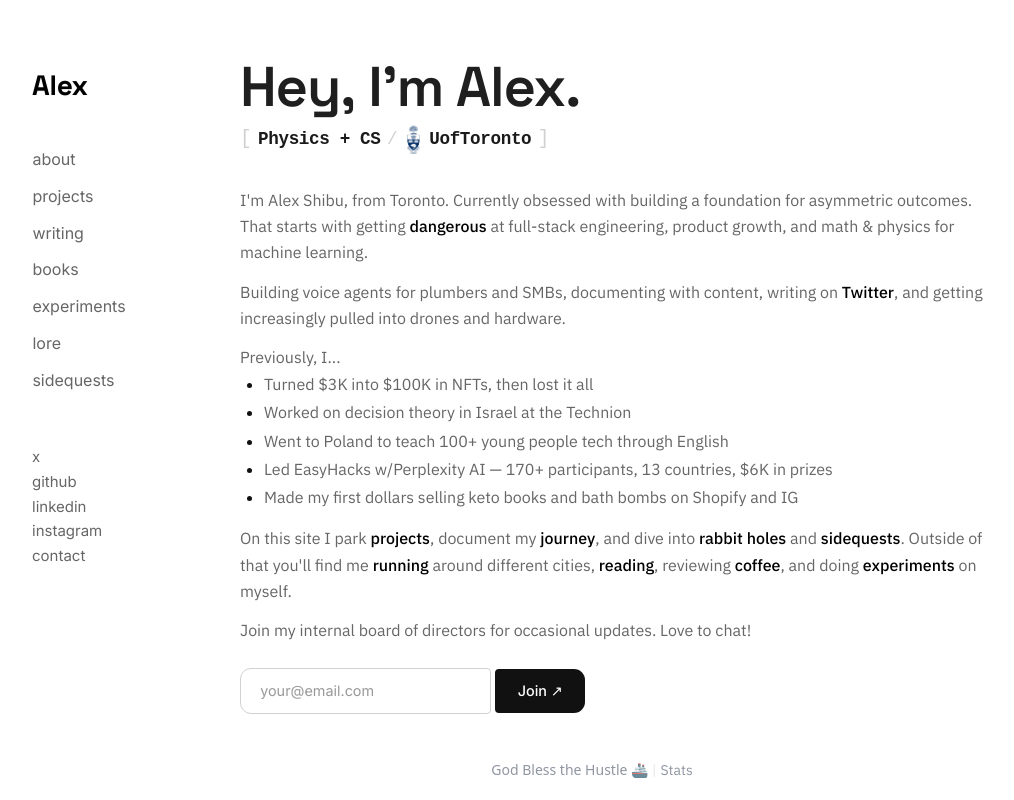
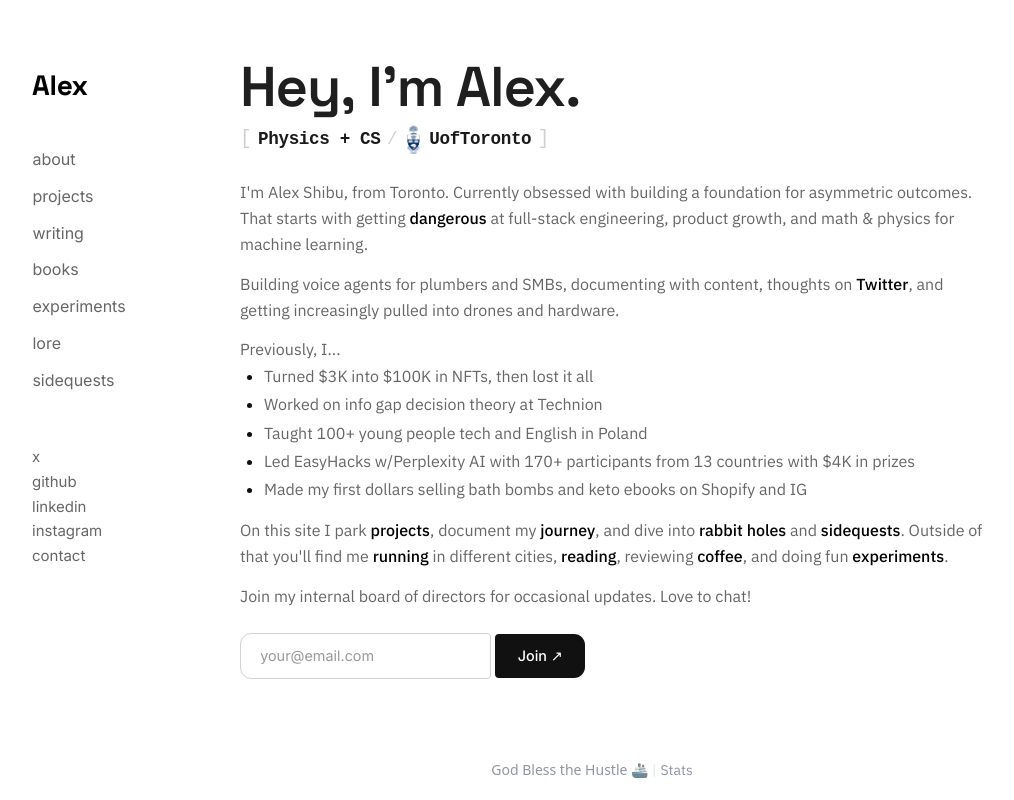
Before and after one commit to alexshibu1/alexshibu.com, a Next.js app: page / in a window 1280 px wide. Shown: the whole page, without its empty margins (48-1062 px from the left). Built offline with nearby package versions, Linux system fonts and the light colour scheme.

Commit message:
small changes

```diff
--- a/app/components/waveHeading.tsx
+++ b/app/components/waveHeading.tsx
@@ -52,7 +52,7 @@ export default function InteractiveHeading() {
         className="hero-affiliation v4"
         style={{
           paddingTop: "10px",
-          paddingBottom: "calc(42px * 0.85 * 0.9)",
+          paddingBottom: "calc(42px * 0.85 * 0.9 * 0.75)",
         }}
         aria-label="Physics and computer science at University of Toronto"
       >
--- a/app/page.tsx
+++ b/app/page.tsx
@@ -66,7 +66,7 @@ export default function Home() {
         </p>
         <p className="home-current-build">
           Building voice agents for plumbers and SMBs, documenting with content,
-          writing on{" "}
+          thoughts on{" "}
           <a
             href="https://x.com/alexshibu2"
             className={subtleLink}
@@ -84,18 +84,16 @@ export default function Home() {
           <p>Previously, I...</p>
           <ul>
             <li>Turned $3K into $100K in NFTs, then lost it all</li>
-            <li>Worked on decision theory in Israel at the Technion</li>
+            <li>Worked on info gap decision theory at Technion</li>
+            <li>Taught 100+ young people tech and English in Poland</li>
             <li>
-              Went to Poland to teach 100+ young people tech through English
-            </li>
-            <li>
-              Led EasyHacks w/Perplexity AI — 170+ participants, 13 countries,
-              $6K in prizes
+              Led EasyHacks w/Perplexity AI with 170+ participants from 13
+              countries with $4K in prizes
             </li>
 
             <li>
-              Made my first dollars selling keto books and bath bombs on Shopify
-              and IG
+              Made my first dollars selling bath bombs and keto ebooks on
+              Shopify and IG
             </li>
           </ul>
         </div>
@@ -135,7 +133,7 @@ export default function Home() {
               ↗
             </span>
           </Link>{" "}
-          around different cities,{" "}
+          in different cities,{" "}
           <Link href="/books" className={subtleLink}>
             reading
             <span className={linkV4Arrow} aria-hidden="true">
@@ -149,14 +147,14 @@ export default function Home() {
               ↗
             </span>
           </Link>
-          , and doing{" "}
+          , and doing fun{" "}
           <Link href="/experiments" className={subtleLink}>
             experiments
             <span className={linkV4Arrow} aria-hidden="true">
               ↗
             </span>
-          </Link>{" "}
-          on myself.
+          </Link>
+          .
         </p>
         <p>
           Join my internal board of directors for occasional updates. Love to
```
